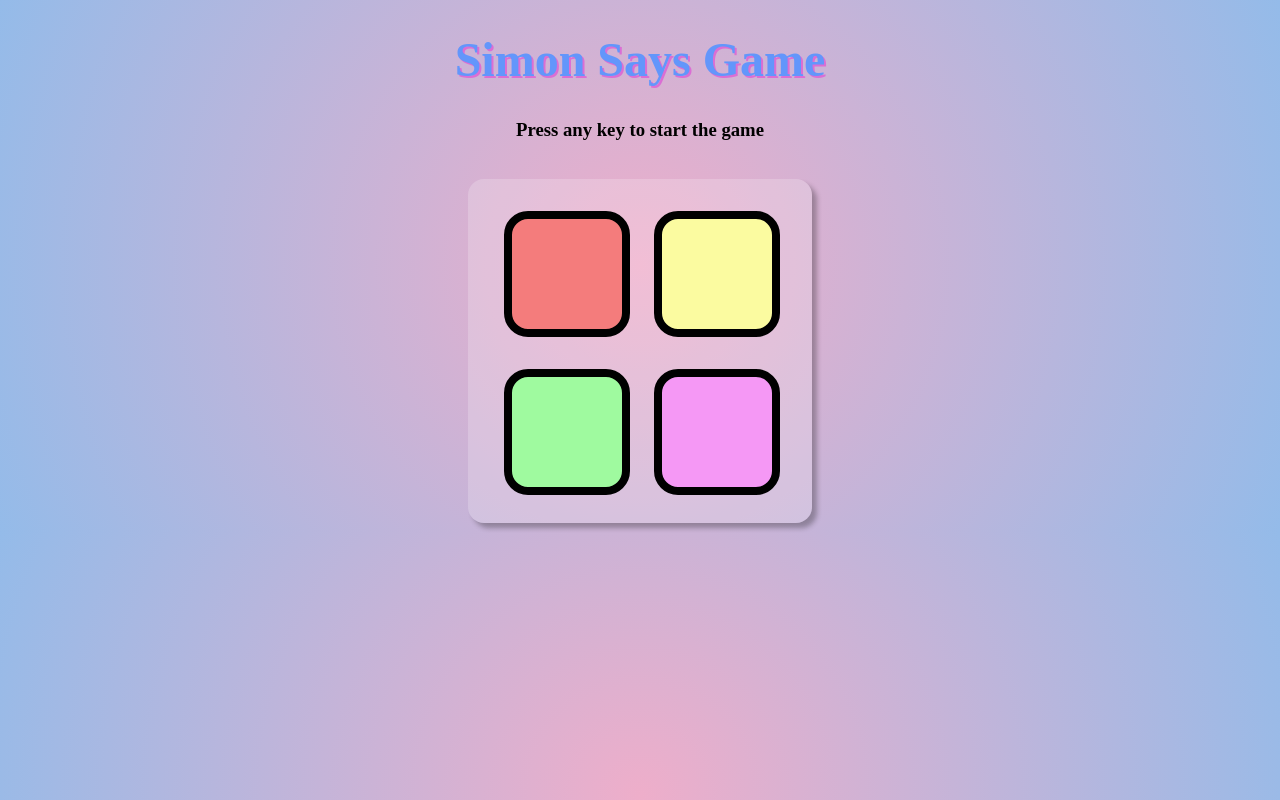
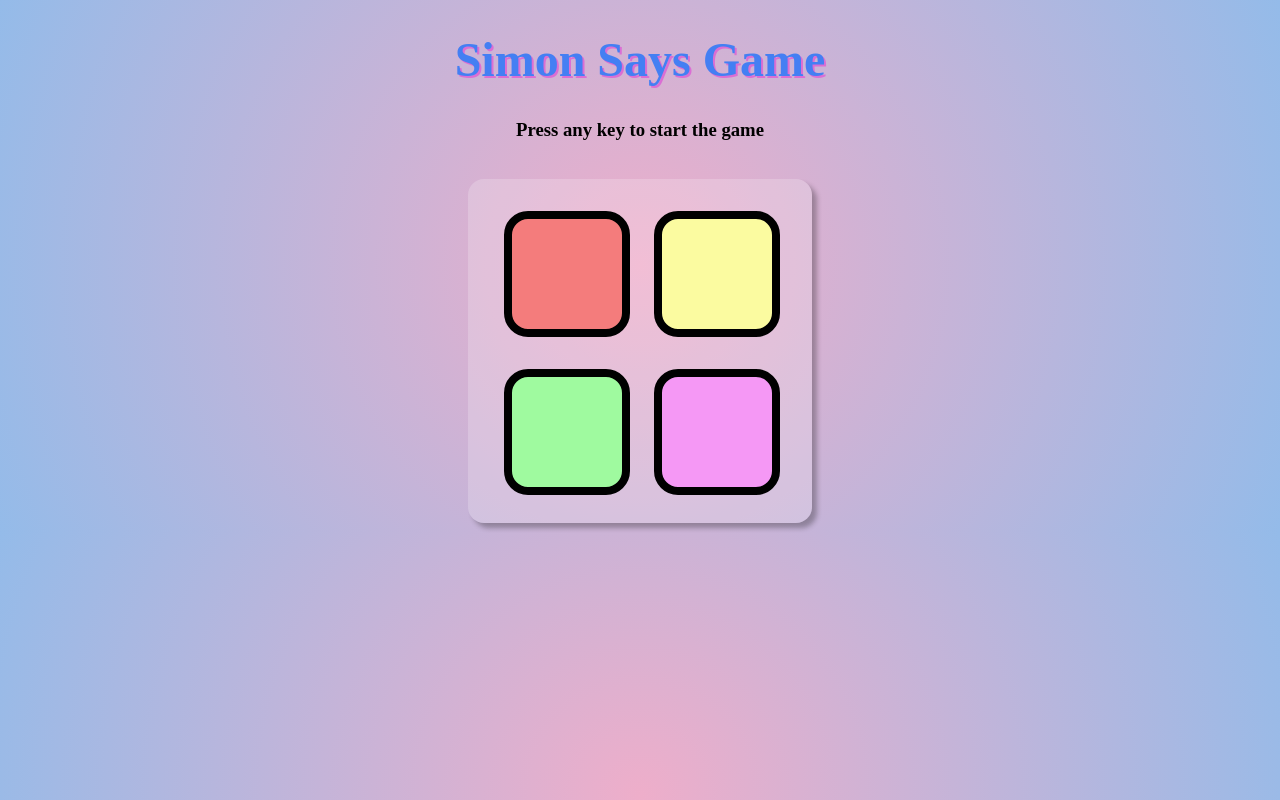
Before and after one commit to deekshithkumars/Simon-Says-Game, a plain HTML site: page index.html in a window 1280 px wide. Drawn offline with Linux system fonts and the light colour scheme.

Commit message:
Update style.css

```diff
--- a/style.css
+++ b/style.css
@@ -57,6 +57,6 @@ b{
 
 h1 {
     font-size: 3rem;
-    color: rgb(99, 150, 251);
+    color: rgb(68, 127, 243);
     text-shadow: 2px 2px #db6ed4;
 }
```
